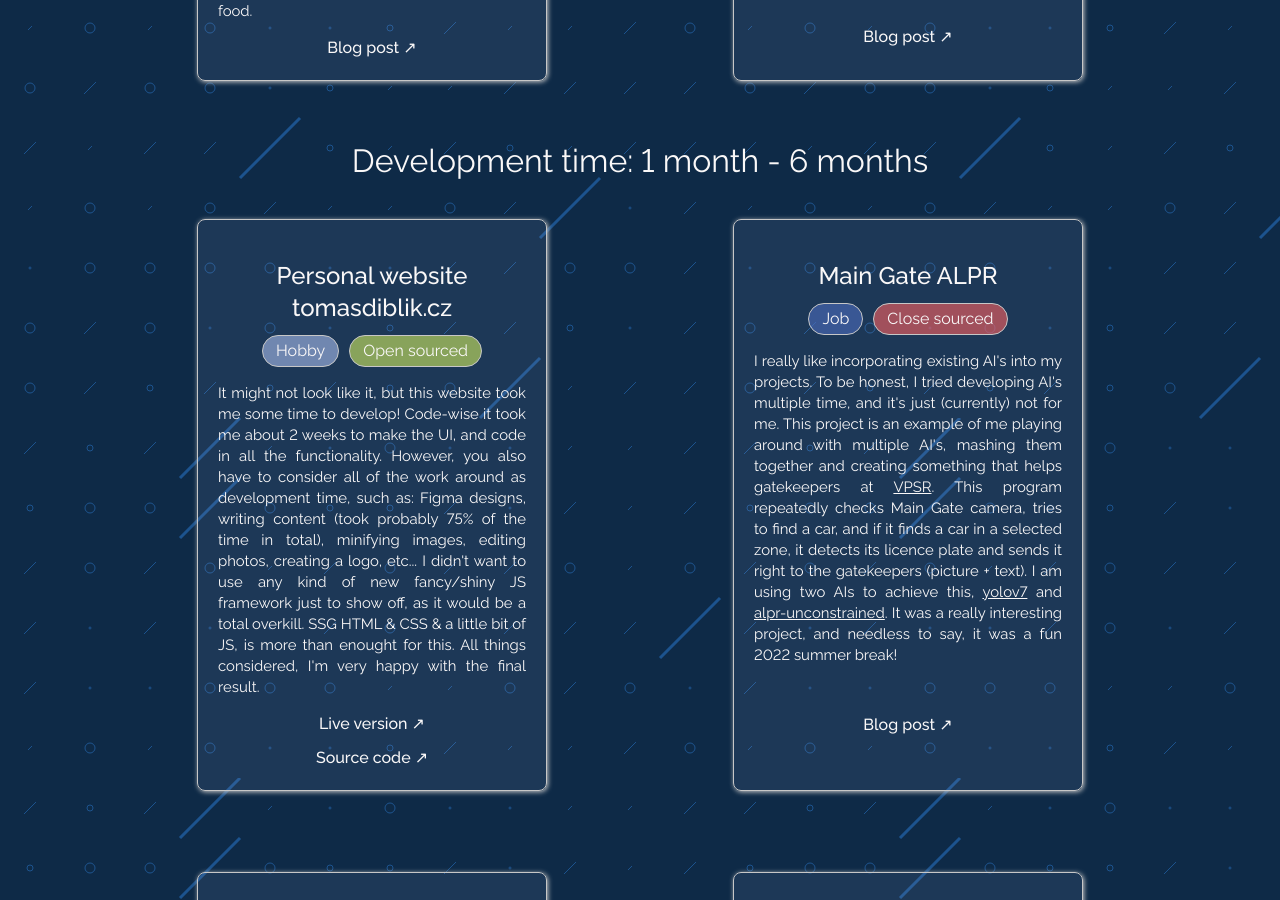
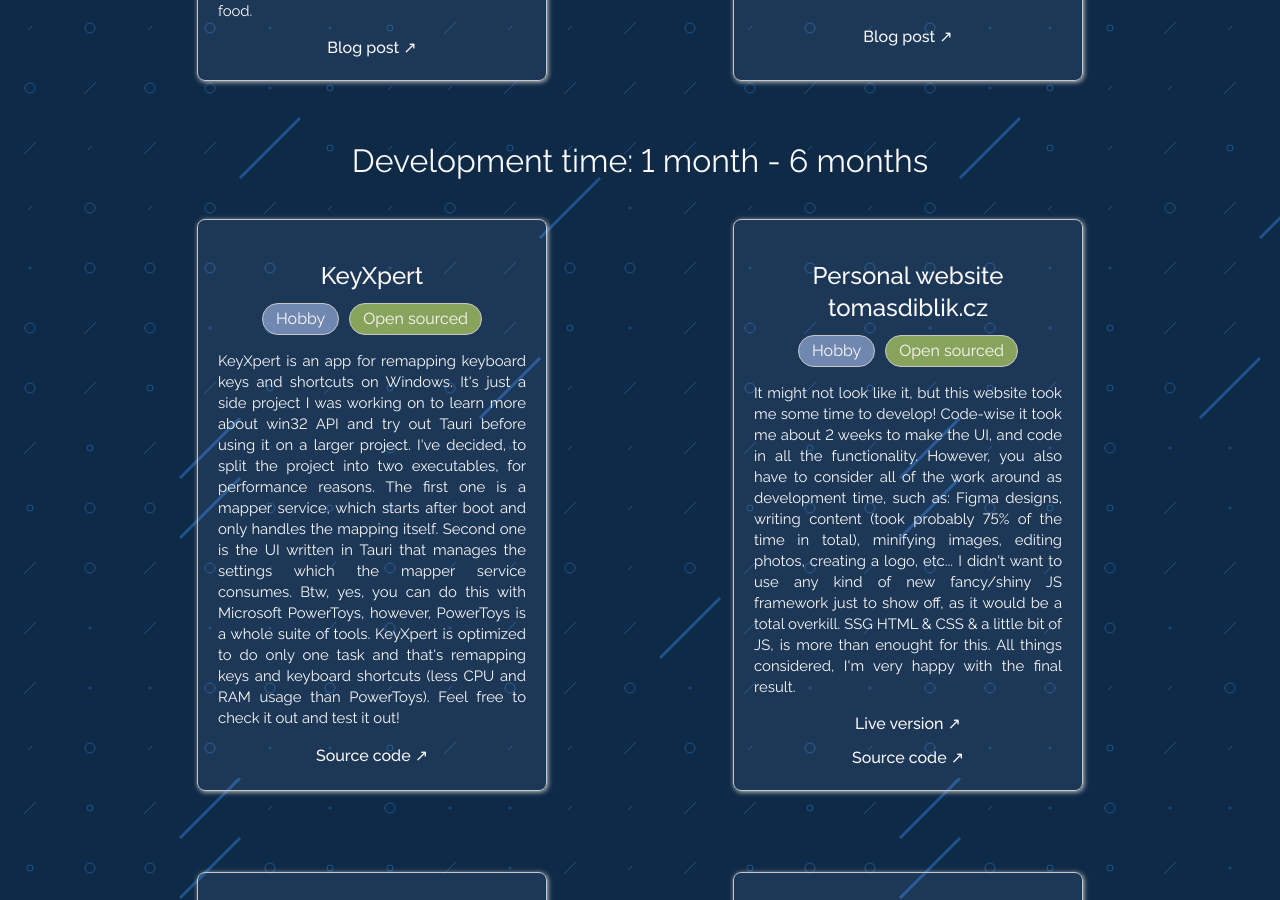
Before and after one commit to TDiblik/tomasdiblik.cz, a Jekyll site: the page built from src/pages/projects.html, in a window 1280 px wide and 900 px high, scrolled down 1382 px. Built offline with Jekyll 4.4.1, drawn with Linux system fonts in a browser that asks for light colours.

Commit message:
[Feature] Add KeyXpert to projects

```diff
--- a/src/pages/projects.html
+++ b/src/pages/projects.html
@@ -111,6 +111,26 @@
 
   <h1 class="projects-container-title">Development time: 1 month - 6 months</h1>
   <div class="projects-container">
+    {% include project_card.html
+     name = "KeyXpert"
+
+     is_hobby_project = true
+     is_open_sourced = true
+     is_publicly_available = false
+
+     source_code_link = "https://github.com/TDiblik/KeyXpert"
+
+     description = "
+      KeyXpert is an app for remapping keyboard keys and shortcuts on Windows.
+      It's just a side project I was working on to learn more about win32 API and try out Tauri before using it
+      on a larger project. I've decided, to split the project into two executables, for performance reasons.
+      The first one is a mapper service, which starts after boot and only handles the mapping itself. Second one
+      is the UI written in Tauri that manages the settings which the mapper service consumes.
+      Btw, yes, you can do this with Microsoft PowerToys, however, PowerToys is a whole suite of tools.
+      KeyXpert is optimized to do only one task and that's remapping keys and keyboard shortcuts (less CPU and RAM usage than PowerToys).
+      Feel free to check it out and test it out!
+    "%}
+
     {% include project_card.html
      name = "Personal website tomasdiblik.cz"
 
```
